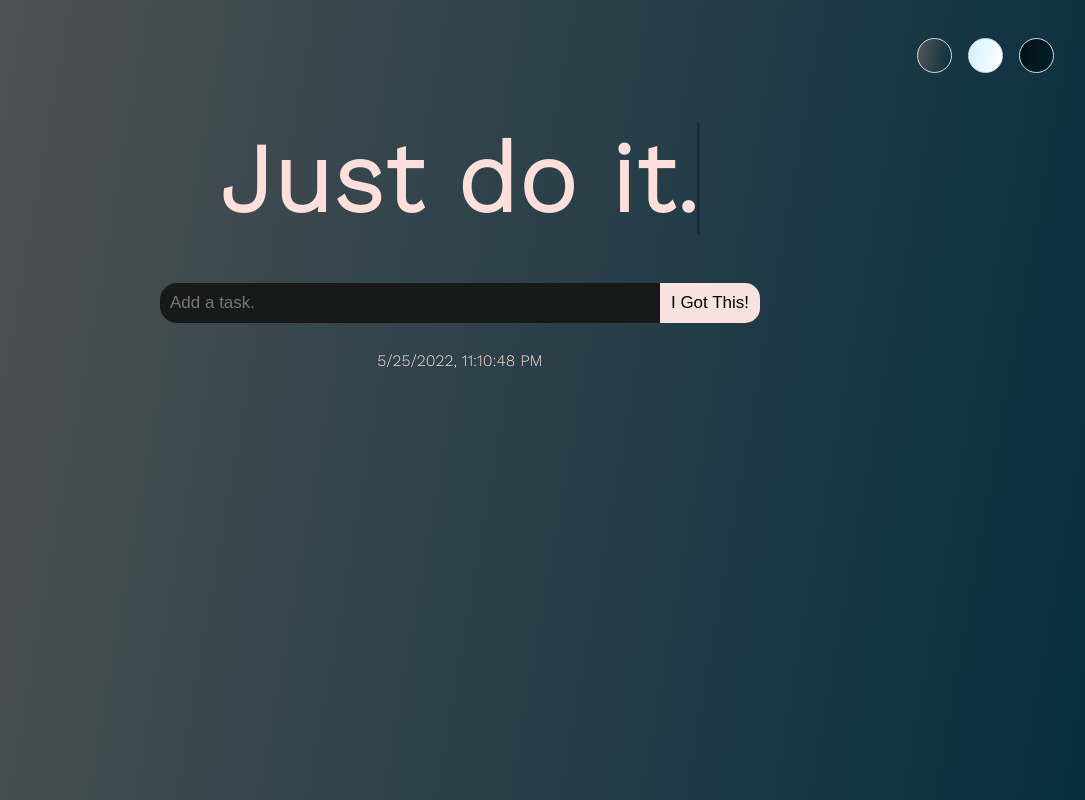
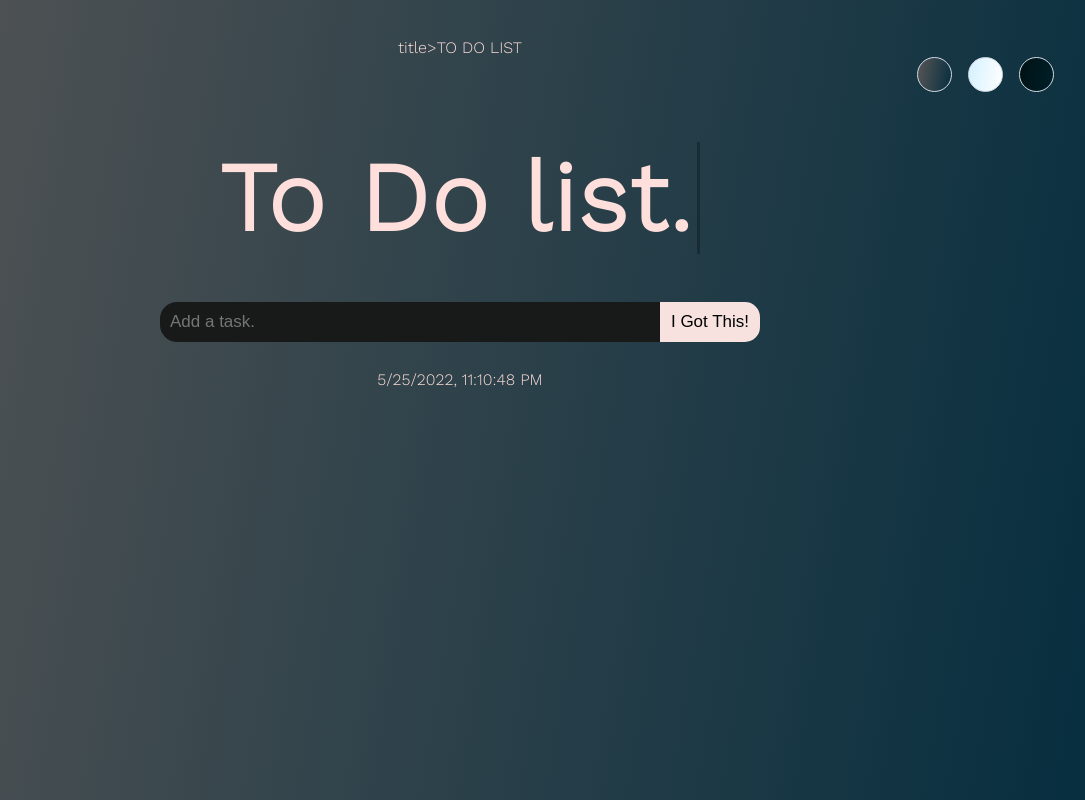
Before and after one commit to AmanB-2003/To-Do-List, a plain HTML site: page index.html in a window 1280 px wide. Shown: the whole page, without its empty margins (180-1265 px from the left). Drawn offline with nearby package versions, Linux system fonts and the light colour scheme.

Commit message:
Update index.html

```diff
--- a/index.html
+++ b/index.html
@@ -14,8 +14,8 @@
 
     <link rel="shortcut icon" type="image/png" href="assets/favicon.png"/>
     <link rel="stylesheet" href="CSS/main.css">
-    <link rel="stylesheet" href="CSS/corner.css">
-    <title>JUST DO IT</title>
+
+    title>TO DO LIST</title>
 
 </head>
 
@@ -26,7 +26,7 @@
             <div class="light-theme theme-selector"></div>
             <div class="darker-theme theme-selector"></div>
         </div>
-        <h1 id="title">Just do it.<div id="border"></div></h1>
+        <h1 id="title">To Do list.<div id="border"></div></h1>
     </div>
 
   <div id="form">
```
